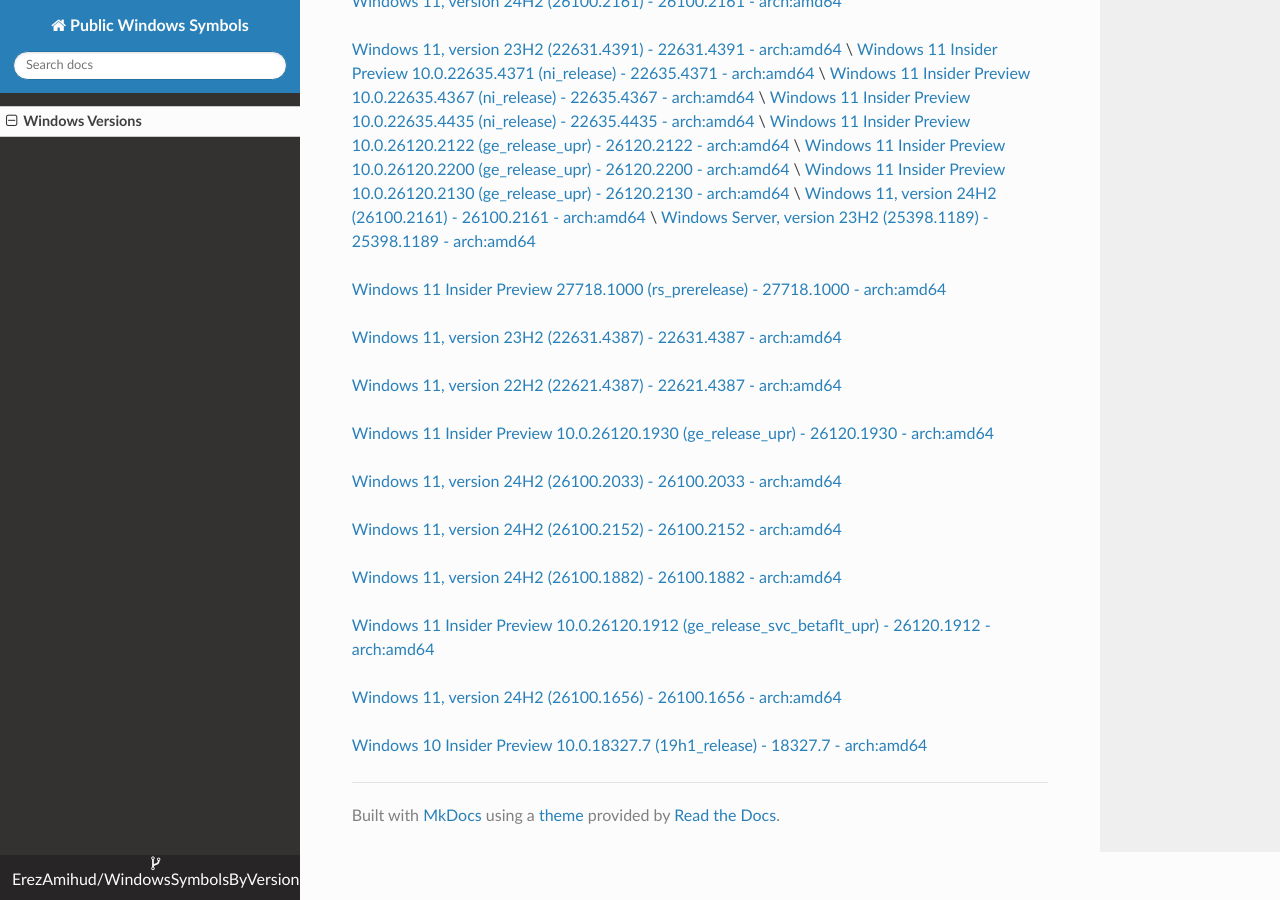
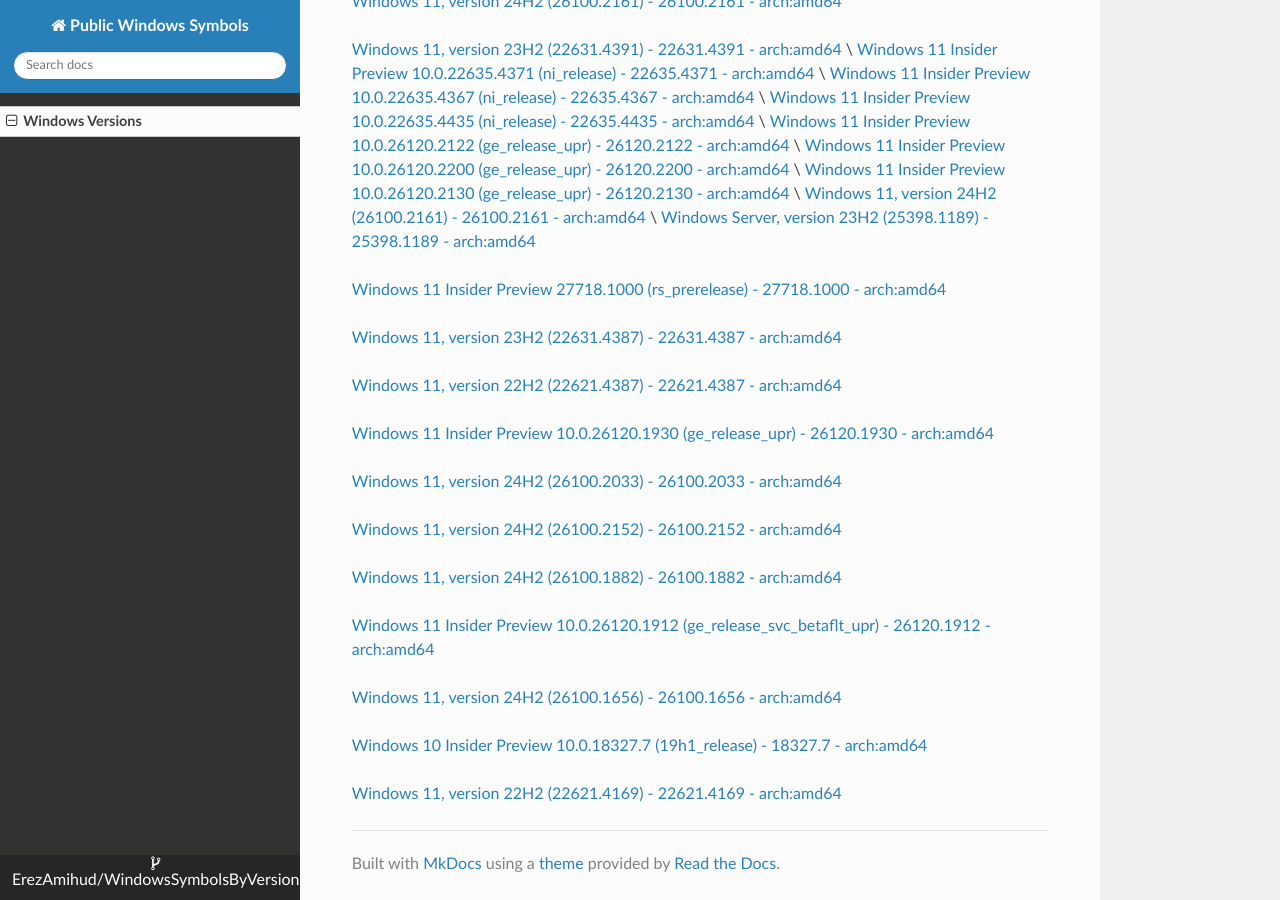
Before and after one commit to ErezAmihud/WindowsSymbolsByVersion, an MkDocs documentation site: the page built from docs/index.md, in a window 1280 px wide and 900 px high, scrolled down 4133 px. Built offline with MkDocs 1.6.1, drawn with Linux system fonts in a browser that asks for light colours; nearby versions of some CDN libraries.

Commit message:
Automated commit, add manifest for 7c62499d-6d61-41d2-b54f-985badc06e28

```diff
--- a/docs/index.md
+++ b/docs/index.md
@@ -200,3 +200,6 @@
 
 
 [Windows 10 Insider Preview 10.0.18327.7 (19h1_release) - 18327.7 - arch:amd64](https://github.com/ErezAmihud/WindowsSymbolsByVersion/blob/main/manifests/b7ee45bf-127d-4044-9e79-e7d07f2286a2.manifest)
+
+
+[Windows 11, version 22H2 (22621.4169) - 22621.4169 - arch:amd64](https://github.com/ErezAmihud/WindowsSymbolsByVersion/blob/main/manifests/7c62499d-6d61-41d2-b54f-985badc06e28.manifest)
```
Also changed, not shown: process_builds.json (+1 -1 lines), 1 other file.
